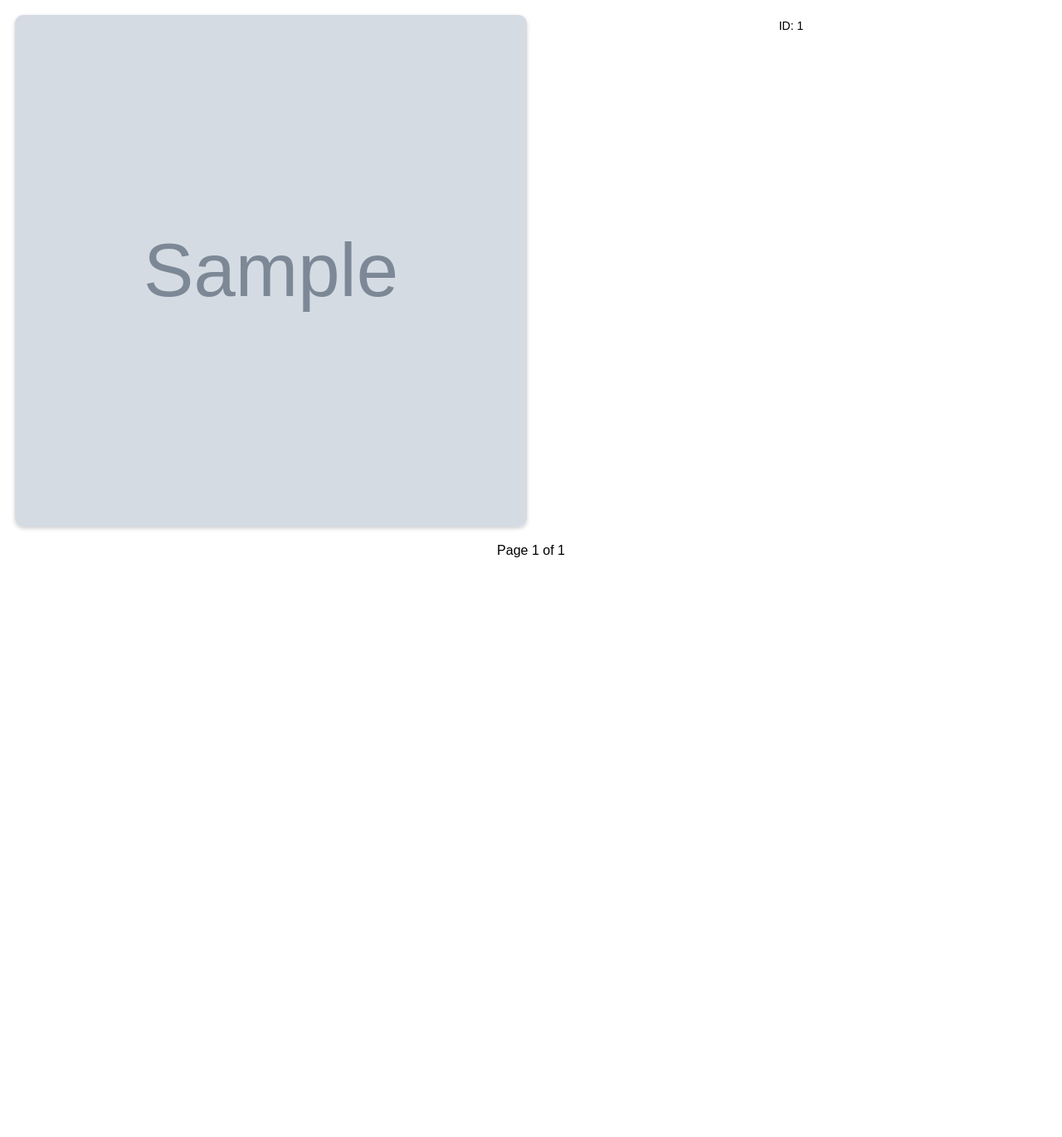
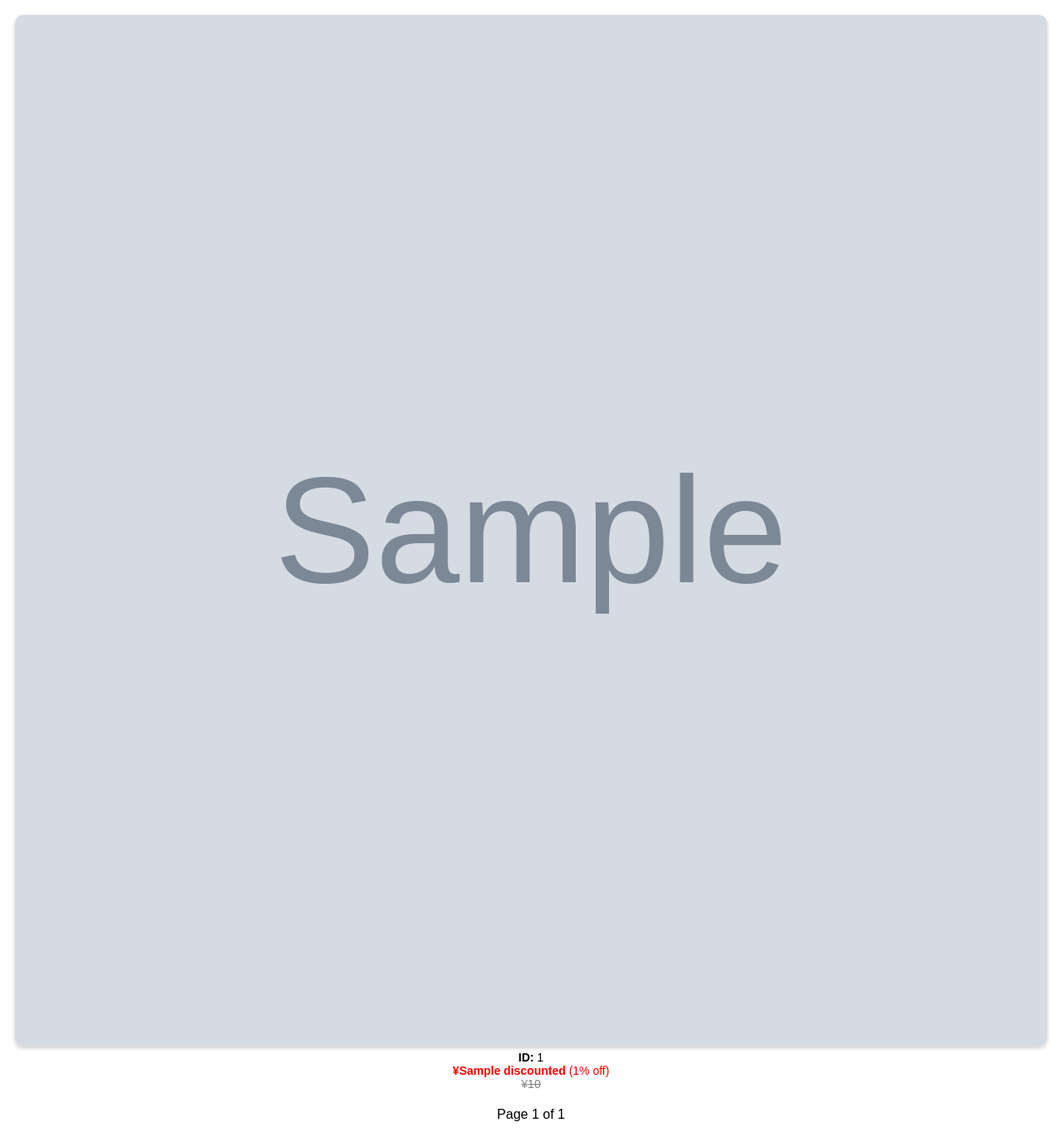
Before and after one commit to ema-12-martins/EDAA, a Flask app: template templates/home.html in a window 1280 px wide. Shown: the whole page at 83% size. Before the commit the page ends 672 px from the top, so only its background shows below. Run offline with Flask 3, Linux system fonts and the light colour scheme; the template is opened without the code that fills it: most values are stand-ins (such as "Sample title", 1, 10 or a date in 2020); grey boxes marked "Sample" are stand-in pictures; parts of the project's set-up code (start-up, migrations or seed data) failed here and were passed over.

Commit message:
image information

```diff
--- a/app.py
+++ b/app.py
@@ -1,27 +1,73 @@
-from flask import Flask, render_template, jsonify, request
+from flask import Flask, render_template, jsonify
 import os
+import pandas as pd
 from kdtree import get_recommendations
 
 app = Flask(__name__)
+IMAGES_PER_PAGE = 5
 
-IMAGES_PER_PAGE = 5
+# Load product data once at startup
+PRODUCTS_CSV = 'styles_joined.csv'  # replace with your actual path
+df = pd.read_csv(PRODUCTS_CSV)
+df['id'] = df['id'].astype(str)
+df.set_index('id', inplace=True)
 
 @app.route('/')
 @app.route('/page/<int:page>')
 def clothing(page=1):
-    images = sorted(os.listdir('static/images'))
-    images_info = [{'filename': img, 'id': img.split('.')[0]} for img in images]
-    total_images = len(images_info)
+    all_images = sorted(os.listdir('static/images'))
+    all_images_ids = [img for img in all_images if img.split('.')[0] in df.index]
+
+    total_images = len(all_images_ids)
     total_pages = (total_images - 1) // IMAGES_PER_PAGE + 1
+    page = max(1, min(page, total_pages))  # Clamp to valid page range
+
     start = (page - 1) * IMAGES_PER_PAGE
     end = start + IMAGES_PER_PAGE
-    images_paginated = images_info[start:end]
-    return render_template('home.html', images=images_paginated, page=page, total_pages=total_pages)
+    page_images = all_images_ids[start:end]
+
+    images_info = []
+    for img in page_images:
+        img_id = img.split('.')[0]
+        row = df.loc[img_id]
+        price = row['price']
+        discounted = row['discountedPrice']
+        discount = None
+        if pd.notnull(discounted) and discounted < price:
+            discount = round(100 * (price - discounted) / price)
+        images_info.append({
+            'filename': img,
+            'id': img_id,
+            'price': price,
+            'discounted': discounted,
+            'discount_percent': discount
+        })
+
+    return render_template('home.html', images=images_info, page=page, total_pages=total_pages)
 
 @app.route('/recommendations/<selected_image>')
 def recommendations(selected_image):
-    recommended = get_recommendations(selected_image)
-    return jsonify(recommended)
+    recommended_files = get_recommendations(selected_image)
+    recommended_info = []
+
+    for filename in recommended_files:
+        img_id = filename.split('.')[0]
+        if img_id in df.index:
+
+            row = df.loc[img_id]
+            price = row['price']
+            discounted = row['discountedPrice']
+            discount = None
+            if pd.notnull(discounted) and discounted < price:
+                discount = round(100 * (price - discounted) / price)
+            recommended_info.append({
+                'filename': filename,
+                'id': img_id,
+                'price': price,
+                'discounted': discounted,
+                'discount_percent': discount
+            })
+    return jsonify(recommended_info)
 
 if __name__ == '__main__':
     app.run(debug=True)
--- a/templates/home.html
+++ b/templates/home.html
@@ -57,10 +57,22 @@
         <body>
             <div class="grid-container">
                 {% for image in images %}
+                <div>
                     <div class="grid-item" data-image="{{ image.filename }}" data-id="{{ image.id }}">
                         <img src="{{ url_for('static', filename='images/' + image.filename) }}" alt="Clothing item">
                     </div>
-            <div style="text-align:center; font-size: 14px; padding-top: 5px;">ID: {{ image.id }}</div>
+                    <div style="text-align:center; font-size: 14px; margin-top: 5px;">
+                        <div><strong>ID:</strong> {{ image.id }}</div>
+                        <div>
+                            {% if image.discount_percent %}
+                                <span style="color: red;"><strong>¥{{ image.discounted }}</strong> ({{ image.discount_percent }}% off)</span><br>
+                                <span style="text-decoration: line-through; color: grey;">¥{{ image.price }}</span>
+                            {% else %}
+                                <strong>¥{{ image.price }}</strong>
+                            {% endif %}
+                        </div>
+                    </div>
+                </div>
                 {% endfor %}
             </div>
 
@@ -81,6 +93,7 @@
                 <span class="close" id="close">&times;</span>
                 <div class="modal-content">
                     <img class="large-image" id="largeImage" src="">
+                    <div id="largeInfo" style="margin-top: 10px; font-size: 14px;"></div>
                     <div class="recommendations" id="recommendations"></div>
                 </div>
             </div>
@@ -95,8 +108,9 @@
                     item.onclick = () => {
                         const image = item.getAttribute('data-image');
                         largeImage.src = `/static/images/${image}`;
-                    fetchRecommendations(image);
+                        fetchRecommendations(image).then(() => {
                             modal.style.display = 'flex';
+                        });
                     };
                 });
 
@@ -104,36 +118,76 @@
                 window.onclick = (event) => { if (event.target == modal) modal.style.display = 'none'; };
 
                 function fetchRecommendations(image) {
-            fetch(`/recommendations/${image}`)
+                    return fetch(`/recommendations/${image}`)
                         .then(res => res.json())
                         .then(products => {
+                            // First one is the selected image's info
+                            const selected = products.find(p => p.filename === image);
+                            if (selected) {
+                                const infoDiv = document.getElementById('largeInfo');
+                                let infoHTML = `<strong>ID:</strong> ${selected.id}<br>`;
+                                if (selected.discount_percent) {
+                                    infoHTML += `
+                                        <span style="color: red;"><strong>¥${selected.discounted}</strong> (${selected.discount_percent}% off)</span><br>
+                                        <span style="text-decoration: line-through; color: grey;">¥${selected.price}</span>
+                                    `;
+                                } else {
+                                    infoHTML += `<strong>¥${selected.price}</strong>`;
+                                }
+                                largeImage.src = `/static/images/${selected.filename}`;
+                                infoDiv.innerHTML = infoHTML;
+                            }
+
+                            // Now update recommendation grid
                             const recommendationsDiv = document.getElementById('recommendations');
                             recommendationsDiv.innerHTML = '';
+
                             products.forEach(prod => {
+                                if (prod.filename === image){
+                                    console.log("Skipping the same image");
+                                    return;
+                                }
                                 const wrapper = document.createElement('div');
                                 wrapper.style.textAlign = 'center';
-                        wrapper.style.width = '100px';
+                                wrapper.style.width = '120px';
+                                wrapper.style.fontSize = '12px';
 
                                 const imgElem = document.createElement('img');
-                        imgElem.src = `/static/images/${prod}`;
-                        imgElem.alt = prod;
+                                imgElem.src = `/static/images/${prod.filename}`;
+                                imgElem.alt = prod.filename;
                                 imgElem.style.cursor = 'pointer';
+                                imgElem.style.borderRadius = '8px';
+                                imgElem.style.boxShadow = '0 1px 4px rgba(0,0,0,0.2)';
+                                imgElem.style.width = '100px';
+                                imgElem.style.height = '100px';
+                                imgElem.style.objectFit = 'cover';
+
+                                imgElem.addEventListener('click', () => {
+                                    fetchRecommendations(prod.filename);
+                                });
 
                                 const idLabel = document.createElement('div');
-                        idLabel.style.fontSize = '12px';
-                        idLabel.innerText = `ID: ${prod.split('.')[0]}`;
+                                idLabel.innerHTML = `<strong>ID:</strong> ${prod.id}`;
 
-                        imgElem.addEventListener('click', () => {
-                            document.getElementById('largeImage').src = `/static/images/${prod}`;
-                            fetchRecommendations(prod);
-                        });
+                                const priceLabel = document.createElement('div');
+                                if (prod.discount_percent) {
+                                    priceLabel.innerHTML = `
+                                        <span style="color: red;"><strong>¥${prod.discounted}</strong> (${prod.discount_percent}% off)</span><br>
+                                        <span style="text-decoration: line-through; color: grey;">¥${prod.price}</span>
+                                    `;
+                                } else {
+                                    priceLabel.innerHTML = `<strong>¥${prod.price}</strong>`;
+                                }
 
                                 wrapper.appendChild(imgElem);
                                 wrapper.appendChild(idLabel);
+                                wrapper.appendChild(priceLabel);
                                 recommendationsDiv.appendChild(wrapper);
                             });
                         });
+
                 }
+
 
             </script>
         </body>
```
Lines whose indentation alone changed are shown as unchanged.
